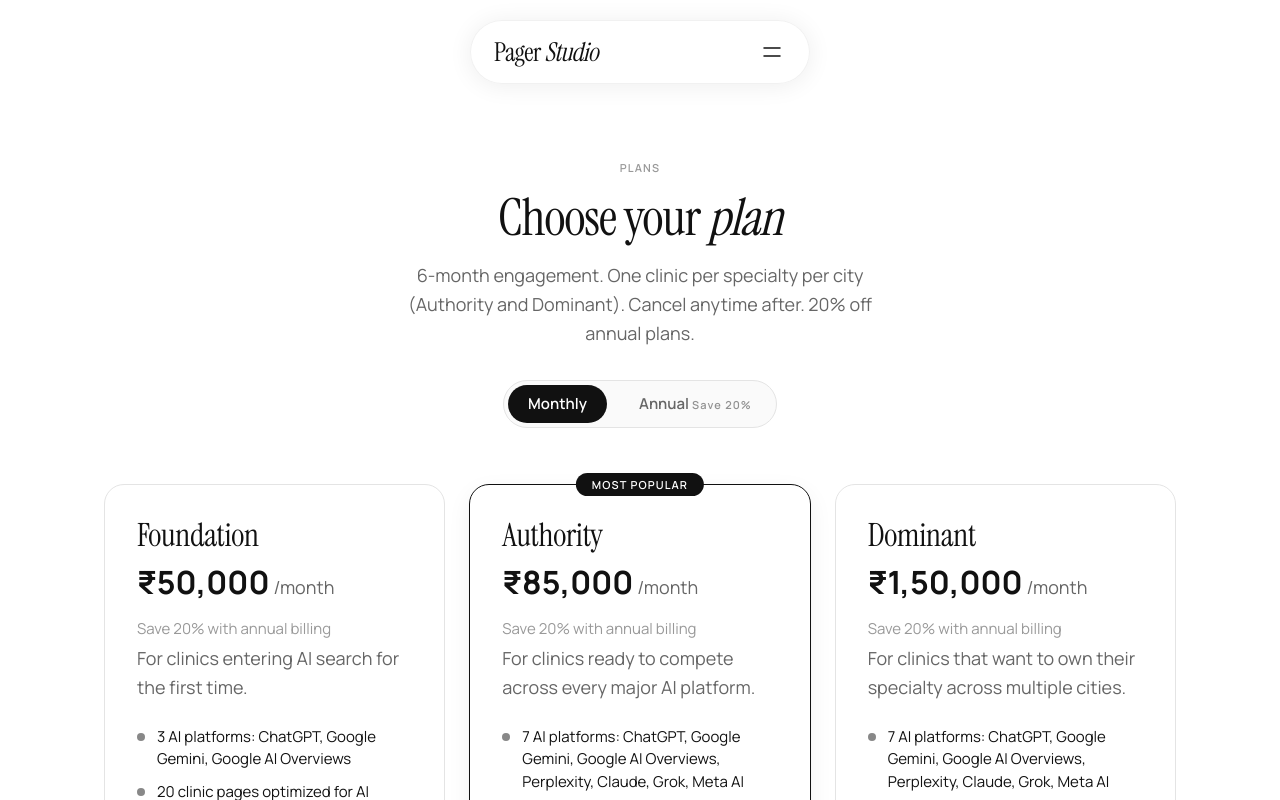
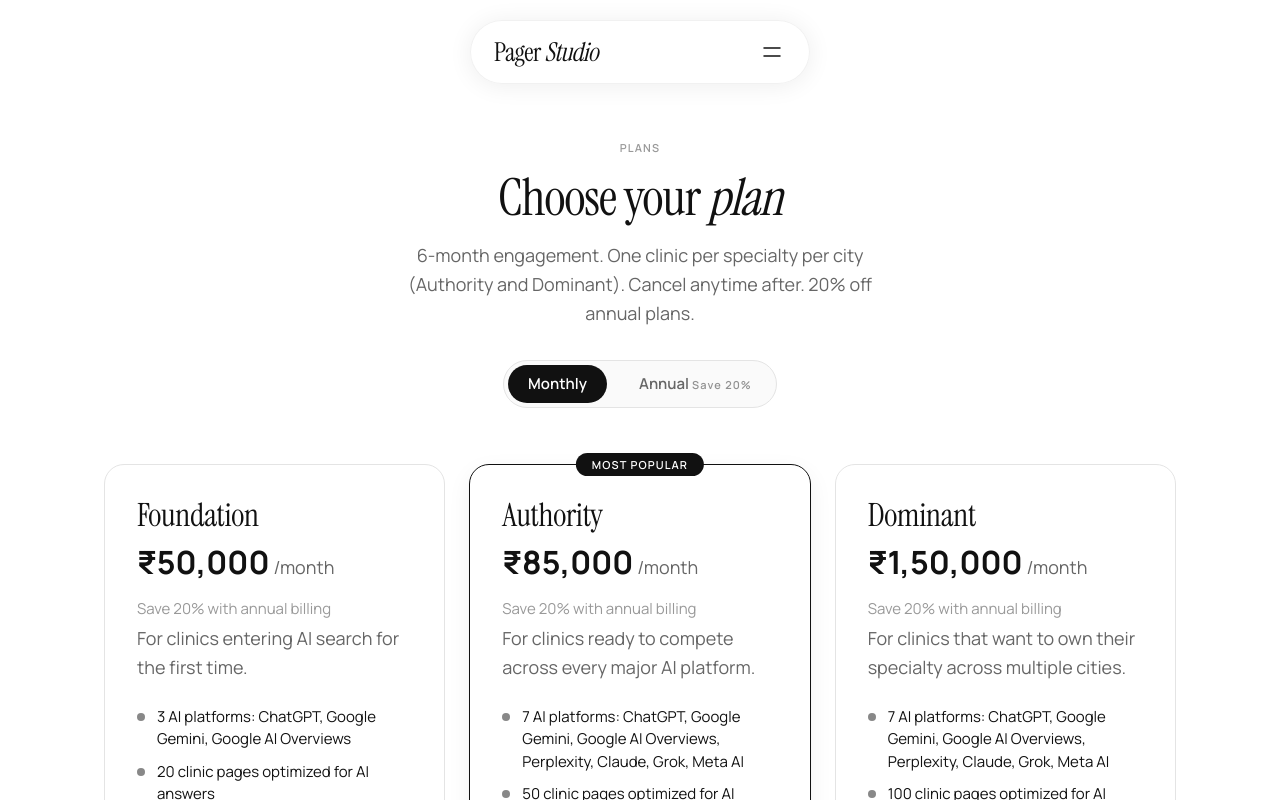
Before and after one commit to pagerstudio/pagerstudio, a Next.js app: page /pricing in a window 1280 px wide. Shown: the top 800 px of the page. Built offline with nearby package versions, Linux system fonts and the light colour scheme.

Commit message:
Add top padding to pricing page for nav clearance

```diff
--- a/app/pricing/PricingPageClient.tsx
+++ b/app/pricing/PricingPageClient.tsx
@@ -160,7 +160,7 @@ export default function PricingPageClient() {
       <Nav />
 
       {/* ── Plans ── */}
-      <section className="section section-white px-5 sm:px-6 md:px-10" id="plans">
+      <section className="section section-white px-5 sm:px-6 md:px-10 !pt-[100px] sm:!pt-[140px]" id="plans">
         <div className="container">
           <div className="text-center mb-14">
             <p className="text-caption-sm text-ps-faint mb-4">
```
